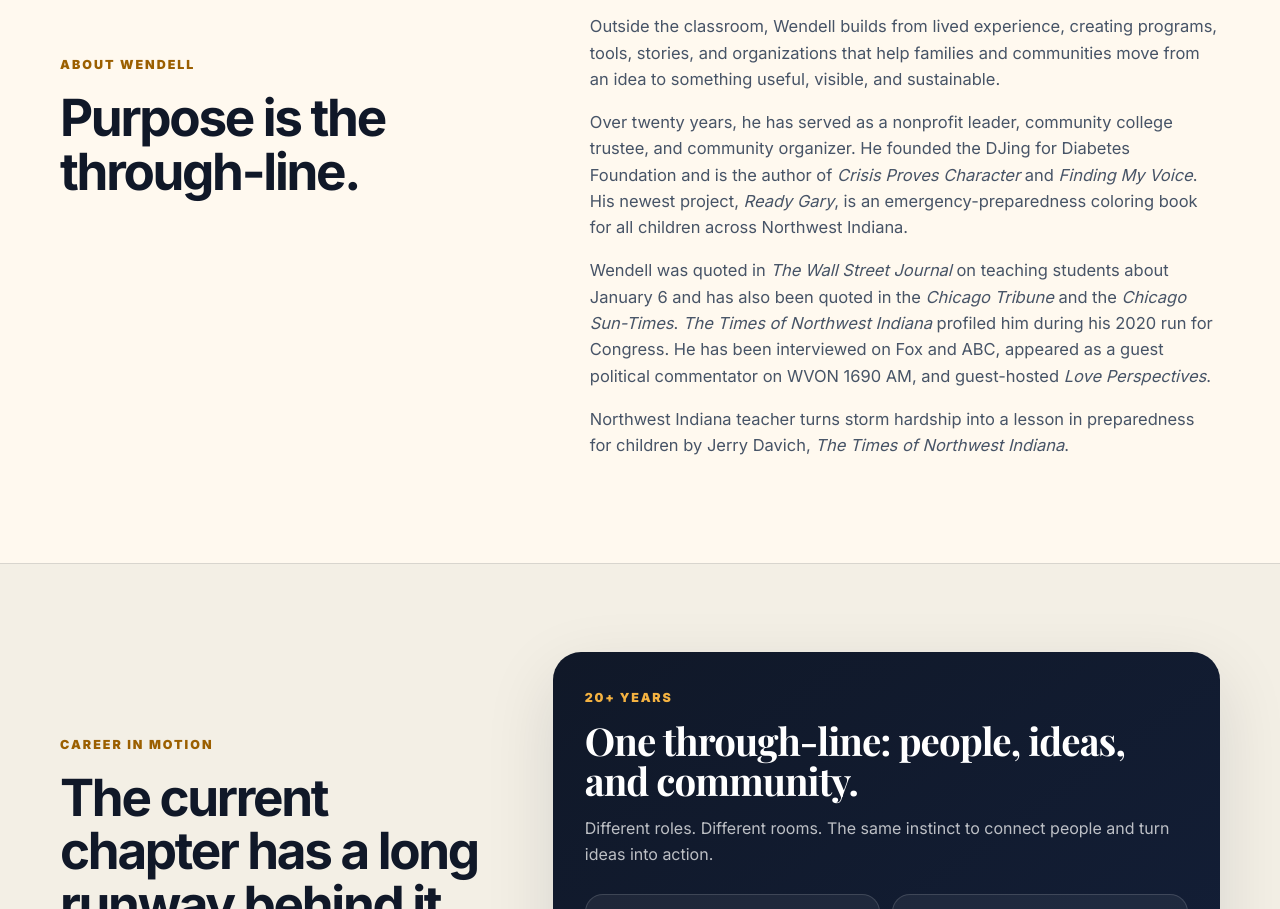
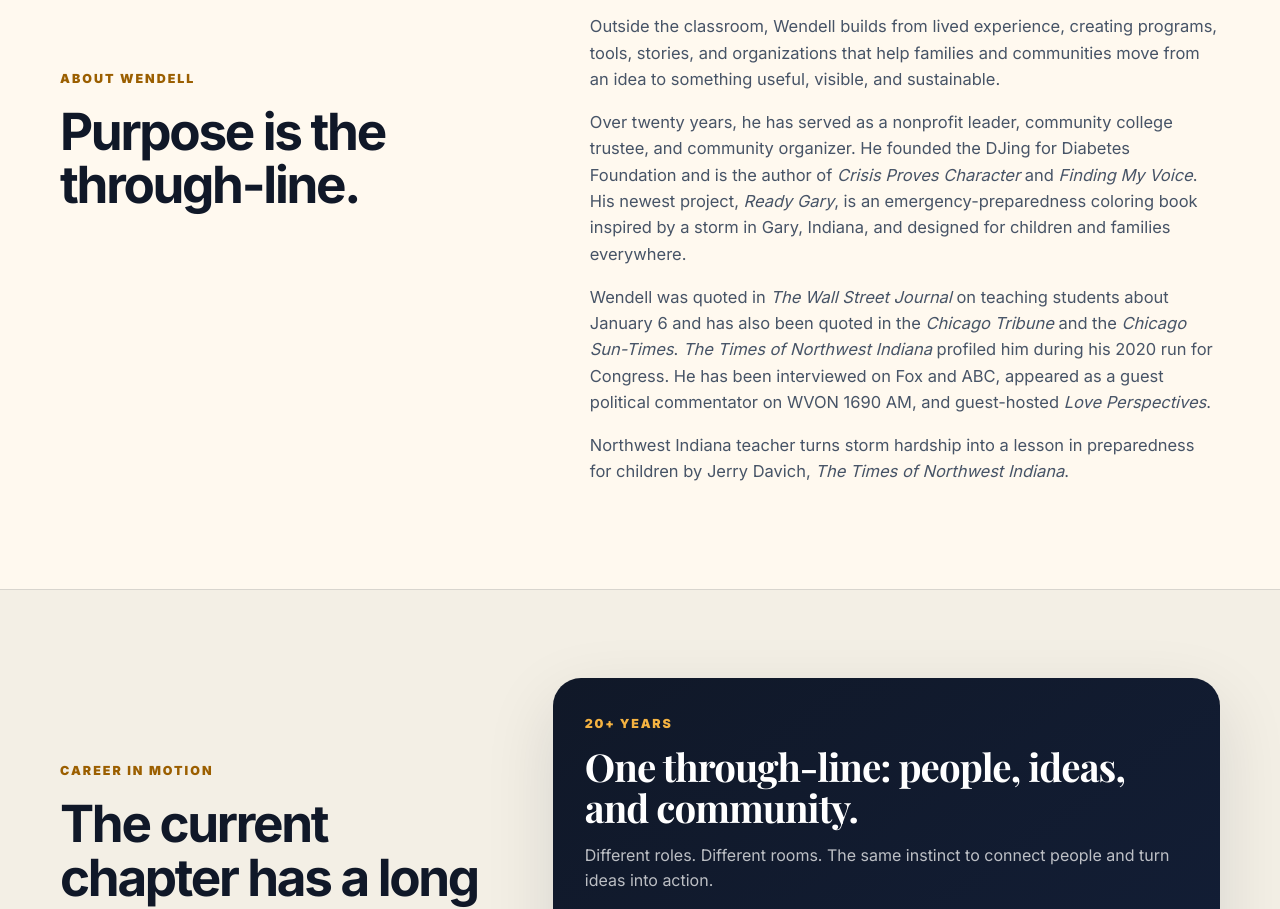
Before and after one commit to wendellmosby/wendellmosby.github.io, a plain HTML site: page index.html in a window 1280 px wide. Shown: the part 1860-2769 px from the top of the page. Drawn offline with nearby package versions, Linux system fonts and the light colour scheme.

Commit message:
Present Ready Gary as a resource for families everywhere

```diff
--- a/index.html
+++ b/index.html
@@ -103,7 +103,7 @@
           <p>Wendell Mosby is a social studies and civics educator, founder, author, speaker, and community builder whose work sits at the intersection of education, technology, health advocacy, and civic leadership.</p>
           <p>In the classroom, he studies what happens before achievement becomes visible: the moment a student begins, asks a question, persists, revises, takes ownership, or helps someone else. That work became the Pre-Achievement Framework.</p>
           <p>Outside the classroom, Wendell builds from lived experience, creating programs, tools, stories, and organizations that help families and communities move from an idea to something useful, visible, and sustainable.</p>
-          <p>Over twenty years, he has served as a nonprofit leader, community college trustee, and community organizer. He founded the DJing for Diabetes Foundation and is the author of <em>Crisis Proves Character</em> and <em>Finding My Voice</em>. His newest project, <em>Ready Gary</em>, is an emergency-preparedness coloring book for all children across Northwest Indiana.</p>
+          <p>Over twenty years, he has served as a nonprofit leader, community college trustee, and community organizer. He founded the DJing for Diabetes Foundation and is the author of <em>Crisis Proves Character</em> and <em>Finding My Voice</em>. His newest project, <em>Ready Gary</em>, is an emergency-preparedness coloring book inspired by a storm in Gary, Indiana, and designed for children and families everywhere.</p>
           <p>Wendell was quoted in <em>The Wall Street Journal</em> on teaching students about January 6 and has also been quoted in the <em>Chicago Tribune</em> and the <em>Chicago Sun-Times</em>. <em>The Times of Northwest Indiana</em> profiled him during his 2020 run for Congress. He has been interviewed on Fox and ABC, appeared as a guest political commentator on WVON 1690 AM, and guest-hosted <em>Love Perspectives</em>.</p>
           <p><a href="https://nwitimes.com/opinion/columnists/guest-commentary/article_bb97f9fd-25c2-55c9-b558-acede9397614.html">Northwest Indiana teacher turns storm hardship into a lesson in preparedness for children</a> by Jerry Davich, <em>The Times of Northwest Indiana</em>.</p>
         </div>
```
